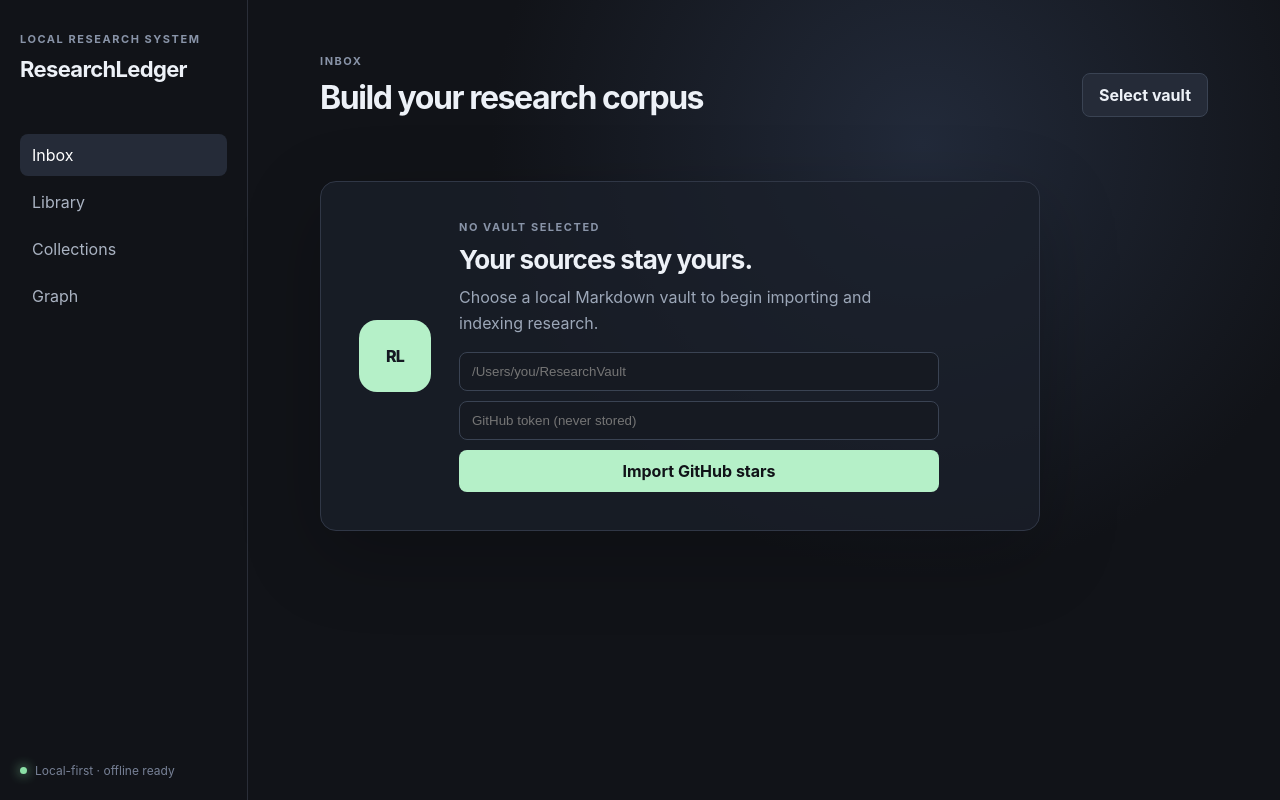
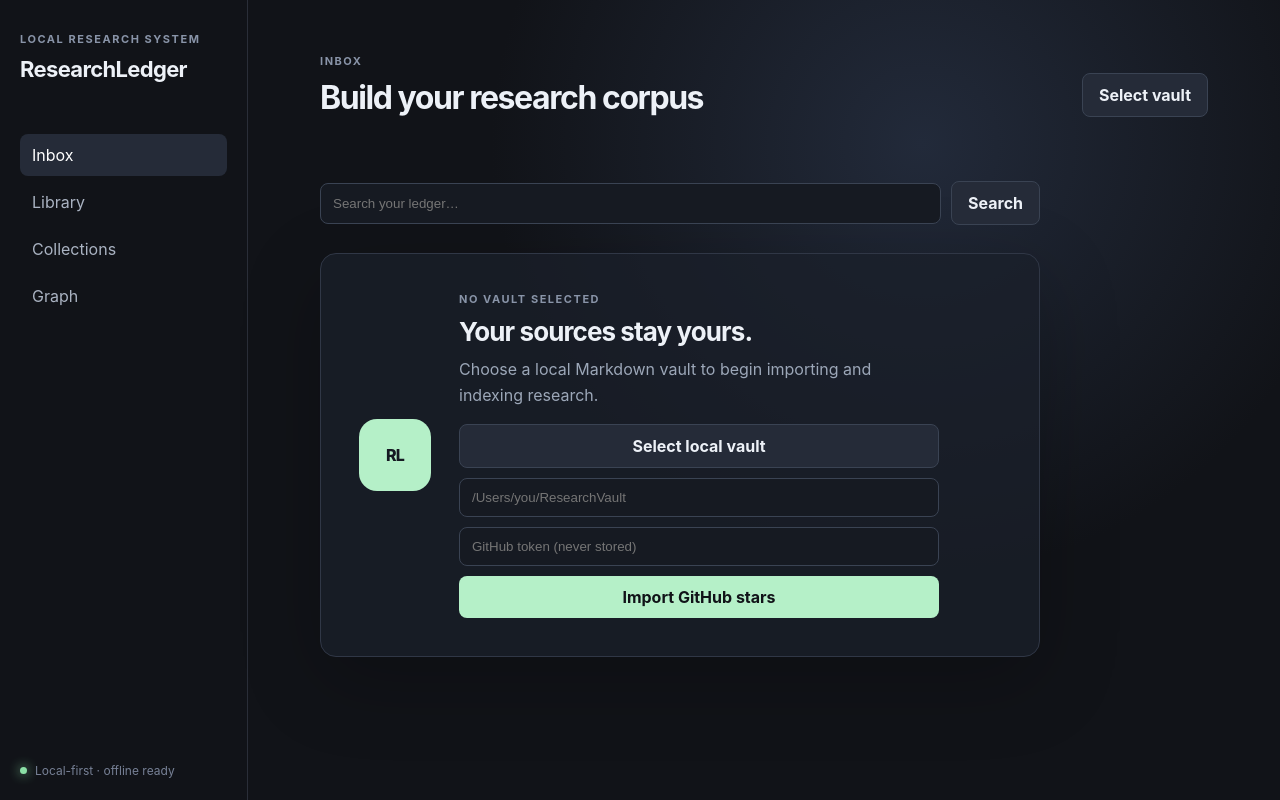
Before and after one commit to KooshaPari/ResearchLedger, a React (Vite) app: page / in a window 1280 px wide. Built offline with nearby package versions, Linux system fonts and the light colour scheme.

Commit message:
feat: add frontend ledger search

```diff
--- a/src/App.tsx
+++ b/src/App.tsx
@@ -32,6 +32,7 @@
           </div>
           <button className="button secondary" type="button">Select vault</button>
         </header>
+        <SearchPanel />
         <section className="hero-card" aria-label="Vault setup">
           <div className="hero-mark">RL</div>
           <div>
@@ -40,6 +41,23 @@
         </section>
       </section>
     </main>
+  );
+}
+
+function SearchPanel() {
+  const [vaultPath, setVaultPath] = useState("");
+  const [query, setQuery] = useState("");
+  const [results, setResults] = useState<Array<{ documentId: string; title: string; snippet: string; sourceUri: string | null }>>([]);
+  const search = async () => {
+    if (!vaultPath || !query) return;
+    try { setResults(await invoke("search_documents", { vaultPath, query, limit: 20 })); } catch { setResults([]); }
+  };
+  return (
+    <section className="search-panel" aria-label="Search">
+      <input aria-label="Search research" placeholder="Search your ledger…" value={query} onChange={(event) => setQuery(event.target.value)} onKeyDown={(event) => { if (event.key === "Enter") void search(); }} />
+      <button className="button secondary" type="button" onClick={() => void search()}>Search</button>
+      {results.length > 0 && <div className="results">{results.map((result) => <article className="result" key={result.documentId}><strong>{result.title}</strong><p dangerouslySetInnerHTML={{ __html: result.snippet }} /></article>)}</div>}
+    </section>
   );
 }
 
@@ -61,6 +79,7 @@
         {status ? `Local index: ${status.documentCount} documents` : "Choose a local Markdown vault to begin importing and indexing research."}
       </p>
       <div className="import-form">
+        <button className="button secondary" type="button">Select local vault</button>
         <input aria-label="Vault path" placeholder="/Users/you/ResearchVault" value={vaultPath} onChange={(event) => setVaultPath(event.target.value)} />
         <input aria-label="GitHub token" type="password" placeholder="GitHub token (never stored)" value={token} onChange={(event) => setToken(event.target.value)} />
         <button className="button primary" type="button" onClick={async () => {
--- a/src/styles.css
+++ b/src/styles.css
@@ -31,3 +31,10 @@
 .import-form { display: grid; gap: 10px; max-width: 480px; }
 .import-form input { width: 100%; border: 1px solid #3a4353; border-radius: 8px; padding: 11px 12px; color: #edf1f7; background: #161a22; }
 .import-message { margin: 0; color: #9ca7b8; font-size: 13px; }
+.search-panel { display: flex; gap: 10px; align-items: center; margin-bottom: 28px; max-width: 720px; position: relative; }
+.search-panel > input { flex: 1; border: 1px solid #3a4353; border-radius: 8px; padding: 12px; color: #edf1f7; background: #161a22; }
+.results { position: absolute; z-index: 2; top: 48px; left: 0; right: 92px; padding: 8px; border: 1px solid #303746; border-radius: 10px; background: #1a1f2a; box-shadow: 0 20px 50px #0008; }
+.result { padding: 10px; border-bottom: 1px solid #303746; }
+.result:last-child { border-bottom: 0; }
+.result p { margin: 5px 0 0; color: #aab3c2; font-size: 13px; line-height: 1.45; }
+.result mark { color: #111318; background: #b5f0c8; }
```
